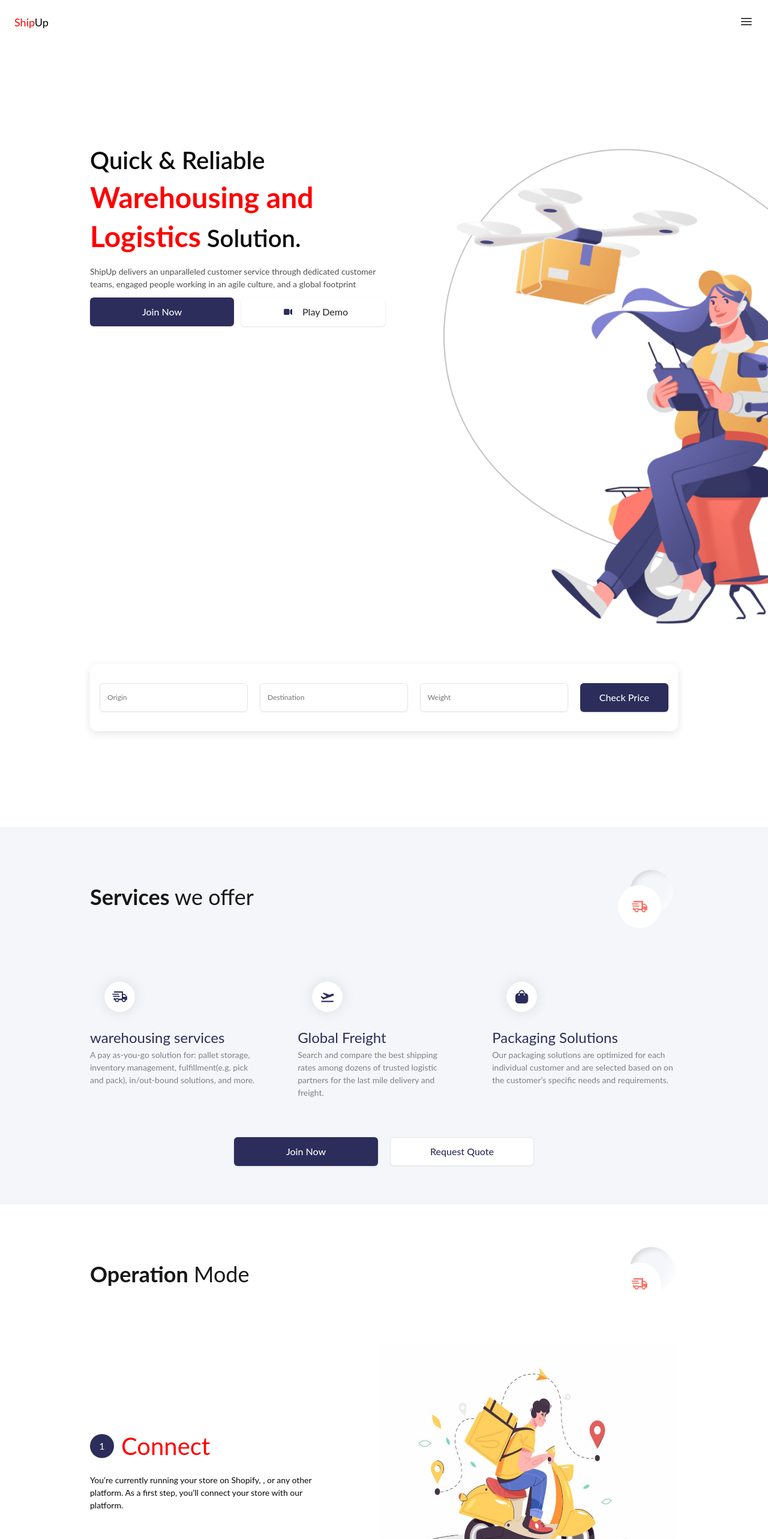
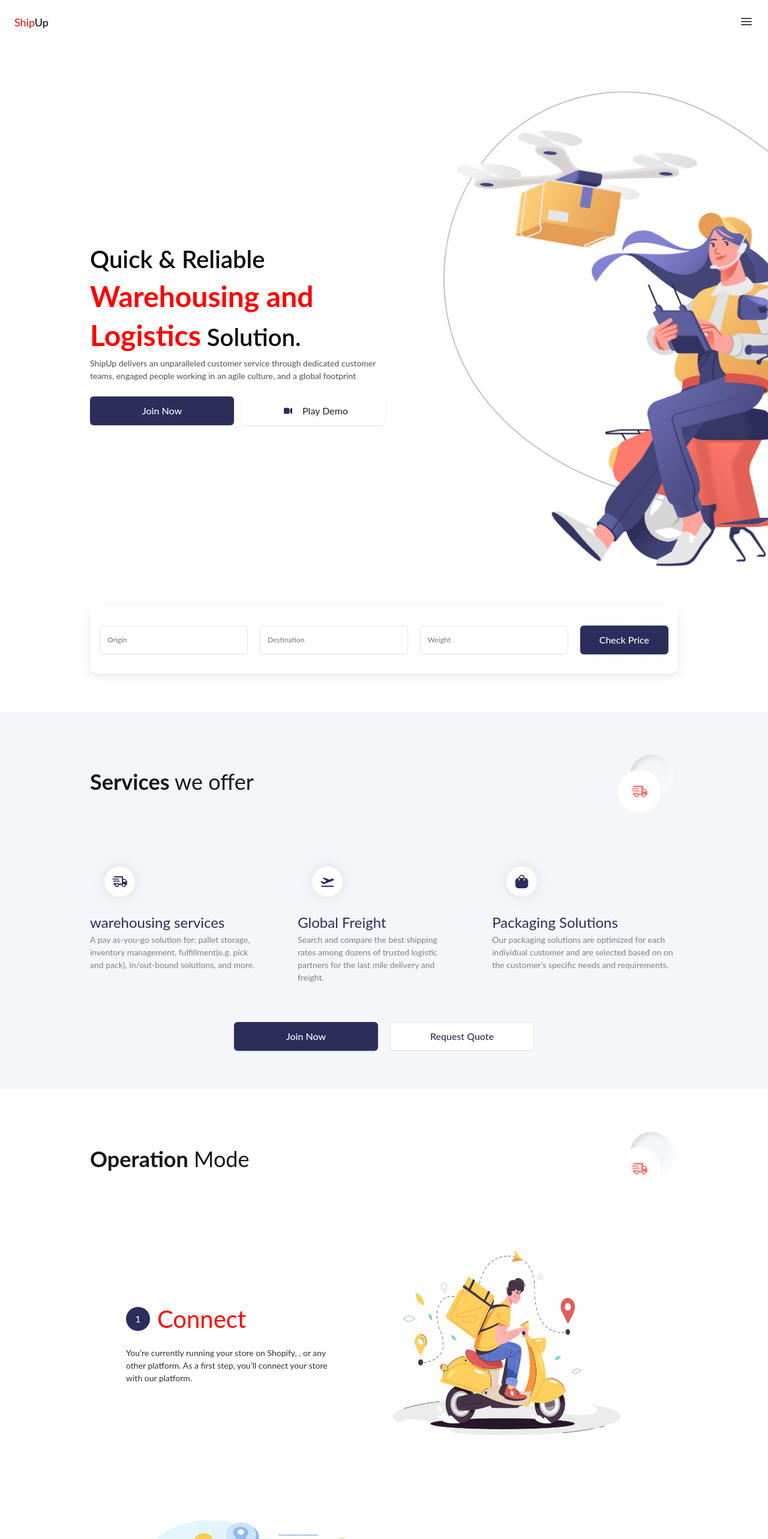
Before and after one commit to yutounun/react-tailwind-landing-page, a Next.js app: page / in a window 1280 px wide. Shown: the top 2566 px of the page at 60% size. Built offline with nearby package versions, Linux system fonts and the light colour scheme.

Commit message:
small fixes

```diff
--- a/src/components/Footer.tsx
+++ b/src/components/Footer.tsx
@@ -7,7 +7,7 @@ const Footer = () => {
       <div className="flex flex-col w-full md:w-64">
         <Logo />
 
-        <p className="text-sm">
+        <p className="text-sm md:text-d-sm">
           ShipUp delivers an unparalleled customer service through dedicated
           customer teams, engaged people working in an agile culture, and a
           global footprint
@@ -17,7 +17,7 @@ const Footer = () => {
       <div className="flex gap-10 md:gap-60">
         <div className="flex flex-col gap-4">
           <span className="font-bold">Explore</span>
-          <div className="flex flex-col gap-2 text-sm">
+          <div className="flex flex-col gap-2 text-sm md:text-d-sm">
             <span>About Us</span>
             <span>Our Warehouses</span>
             <span>Blog</span>
@@ -27,7 +27,7 @@ const Footer = () => {
 
         <div className="flex flex-col gap-4">
           <span className="font-bold">Legal</span>
-          <div className="flex flex-col gap-2 text-sm">
+          <div className="flex flex-col gap-2 text-sm md:text-d-sm">
             <span>Terms</span>
             <span>Privacy</span>
           </div>
--- a/src/components/HeroSection.tsx
+++ b/src/components/HeroSection.tsx
@@ -6,9 +6,10 @@ import PrimaryButton from "./PrimaryButton";
 
 const HeroSection = () => {
   return (
-    <div className="flex flex-col justify-center gap-10 py-40 px-[30px] md:px-[150px]">
-      <div className="flex gap-10 flex-col md:flex-row md:gap-20">
-        <div className="flex flex-col gap-3 md:w-full">
+    <div className="flex flex-col justify-center gap-10 py-16 px-[30px] md:px-[150px]">
+      <div className="flex gap-10 flex-col md:flex-row md:gap-20 md:items-center">
+        <div className="flex flex-col gap-6 md:w-full">
+          <div>
             {/* Titles */}
             <h1 className="text-d2 text-center md:text-start font-semibold leading-tight md:leading-relaxed">
               Quick & Reliable{" "}
@@ -24,6 +25,7 @@ const HeroSection = () => {
               customer teams, engaged people working in an agile culture, and a
               global footprint
             </p>
+          </div>
 
           {/* Buttons */}
           <div className="flex flex-col md:flex-row gap-3">
--- a/src/components/Mode.tsx
+++ b/src/components/Mode.tsx
@@ -5,14 +5,20 @@ const Mode = ({
   title,
   desc,
   imgSrc,
+  reversed = false,
 }: {
   index: number;
   title: string;
   desc: string;
   imgSrc: string;
+  reversed?: boolean;
 }) => {
   return (
-    <div className="flex flex-col md:flex-row md:items-center md:justify-between">
+    <div
+      className={`flex flex-col md:items-center md:justify-between md:px-[60px] ${
+        reversed ? "md:flex-row" : "md:flex-row-reverse"
+      }`}
+    >
       <div className="flex flex-col gap-4 md:w-[40%]">
         <div className="flex gap-3 text-h4 md:text-d-h4 items-center">
           <div className="flex items-center justify-center w-10 h-10 rounded-full bg-primary text-neutral-100">
@@ -21,11 +27,11 @@ const Mode = ({
           <h4 className="text-secondary">{title}</h4>
         </div>
 
-        <p className="text-sm md:text-d-sm">{desc}</p>
+        <p className="text-sm md:text-d-sm text-neutral-800">{desc}</p>
       </div>
 
       <div className="flex justify-center">
-        <div className="relative w-60 h-52 md:w-[500px] md:h-[420px]">
+        <div className="relative w-60 h-52 md:w-[460px] md:h-[380px]">
           <Image src={imgSrc} alt={imgSrc} layout="fill" />
         </div>
       </div>
--- a/src/components/OperationModeSection.tsx
+++ b/src/components/OperationModeSection.tsx
@@ -13,6 +13,7 @@ const OperationalModeSection = () => {
         title="Connect"
         desc="You’re currently running your store on Shopify, , or any other platform. As a first step, you’ll connect your store with our platform."
         imgSrc="/mode1.jpg"
+        reversed
       />
 
       <Mode
@@ -27,6 +28,7 @@ const OperationalModeSection = () => {
         title="Ship"
         desc="We pick, pack and ship all incoming orders directly from our own warehouse until 12pm on the same day,"
         imgSrc="/mode3.jpg"
+        reversed
       />
     </div>
   );
```
Lines whose indentation alone changed are shown as unchanged.
